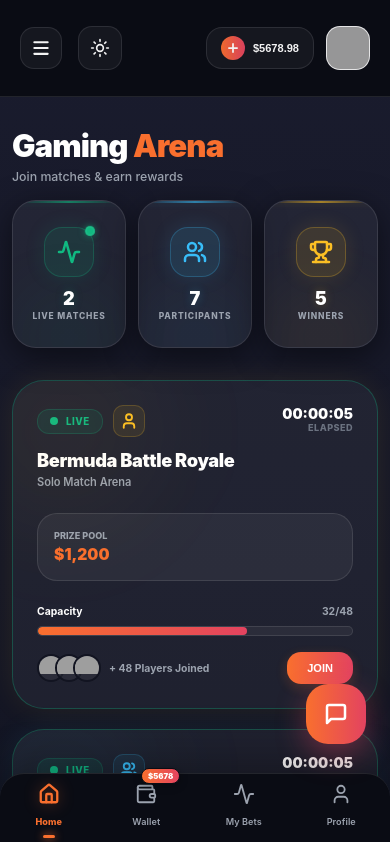
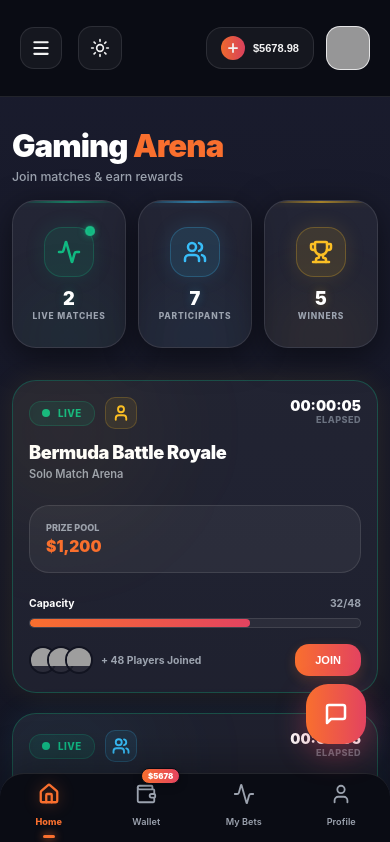
Before and after one commit to rudrodeb029/Gaming-Baji-App, a React (Vite) app: page /home in a window 390 px wide. Shown: the top 842 px of the page. Built offline with nearby package versions, Linux system fonts and the light colour scheme; grey boxes are pictures that could not be loaded.

Commit message:
style: tighten card padding and border radius for a professional mobile UI

```diff
--- a/src/components/SliderCard.tsx
+++ b/src/components/SliderCard.tsx
@@ -149,8 +149,8 @@ const SliderCard = ({ group, players, team1, team2, score, time, bids, totalBids
       style={{
         background: 'var(--glass-bg)',
         color: 'var(--text-primary)',
-        borderRadius: '32px',
-        padding: '24px',
+        borderRadius: '24px',
+        padding: '16px',
         width: '100%',
         border: `1px solid ${isFull ? 'rgba(239, 68, 68, 0.2)' : isLive ? 'rgba(16, 185, 129, 0.3)' : 'var(--glass-border)'}`,
         cursor: isFull ? 'not-allowed' : 'pointer',
--- a/src/index.css
+++ b/src/index.css
@@ -122,8 +122,8 @@ body {
   backdrop-filter: blur(12px);
   -webkit-backdrop-filter: blur(12px);
   border: 1px solid var(--glass-border);
-  border-radius: 24px;
-  padding: 24px;
+  border-radius: 20px;
+  padding: 16px;
 }
 
 /* Buttons */
@@ -131,8 +131,8 @@ body {
   display: inline-flex;
   align-items: center;
   justify-content: center;
-  padding: 16px 32px;
-  border-radius: 16px;
+  padding: 14px 24px;
+  border-radius: 14px;
   font-family: inherit;
   font-weight: 600;
   font-size: 1.1rem;
```
